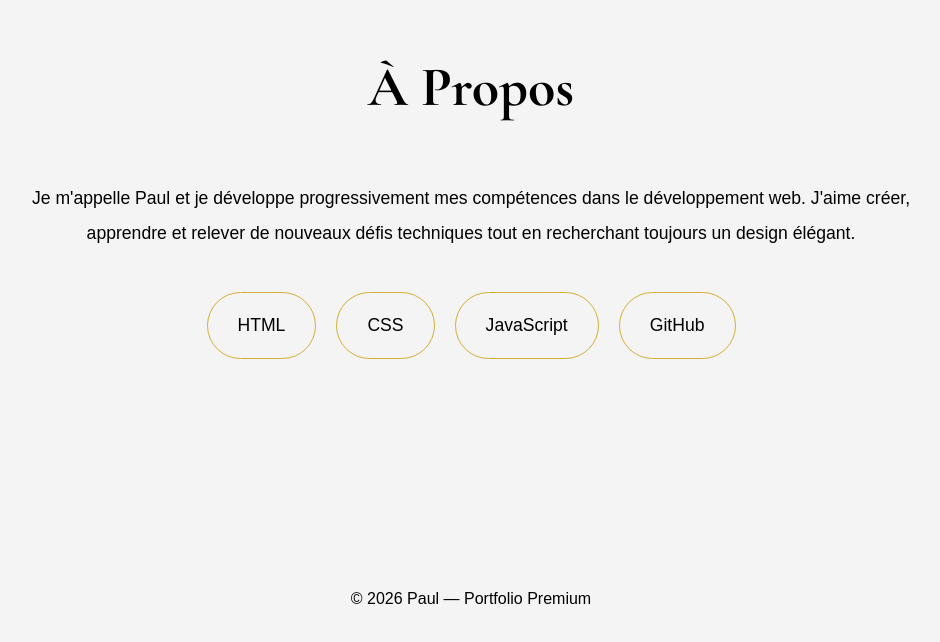
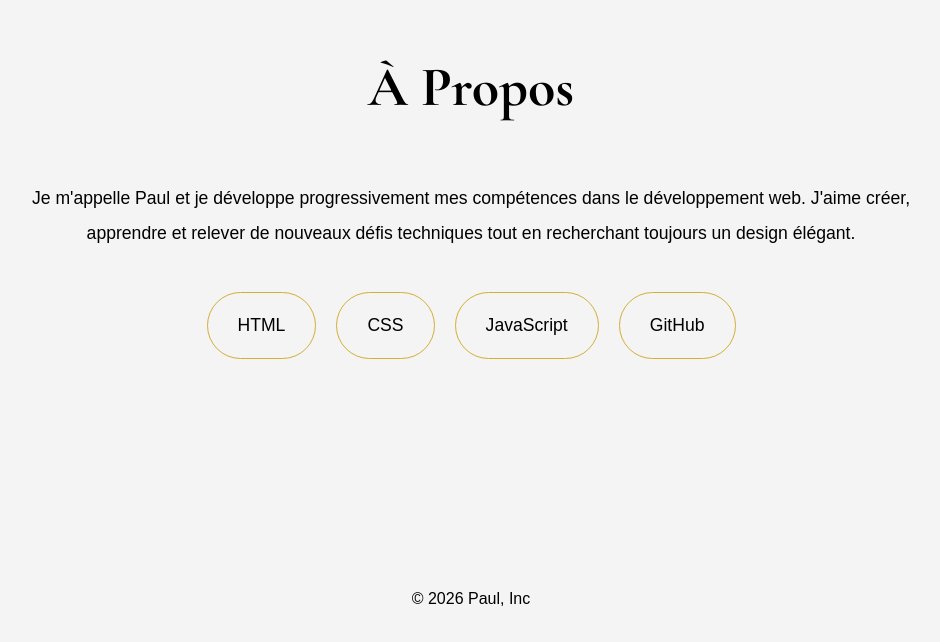
Before and after one commit to paul-ghb/paul-ghb.github.io, a plain HTML site: page index.html in a window 1280 px wide. Shown: the part 2806-3448 px from the top of the page, without its empty margins (169-1109 px from the left). Drawn offline with nearby package versions, Linux system fonts and the light colour scheme.

Commit message:
Update index.html

```diff
--- a/index.html
+++ b/index.html
@@ -431,7 +431,7 @@ de nouveaux défis techniques tout en recherchant toujours un design élégant.
 
 <footer>
 
-© 2026 Paul — Portfolio Premium
+© 2026 Paul, Inc
 
 </footer>
 
```
